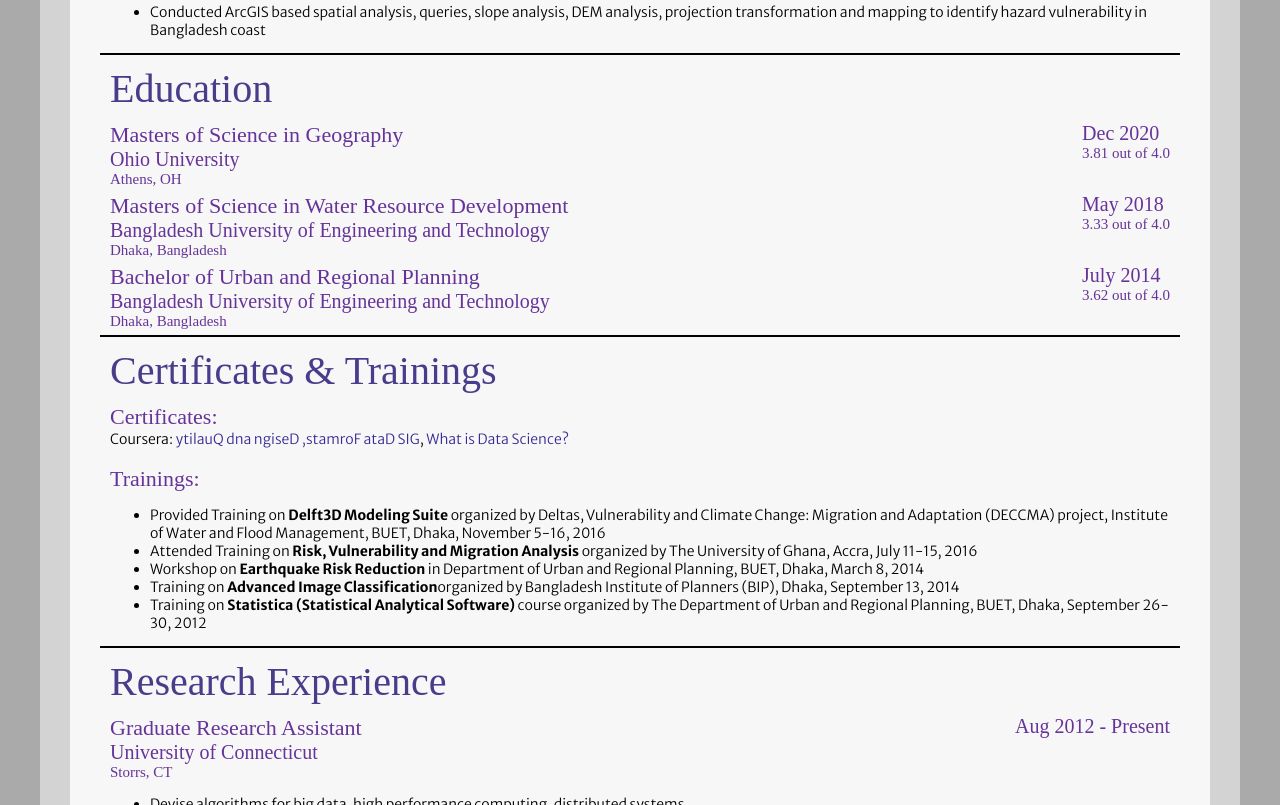
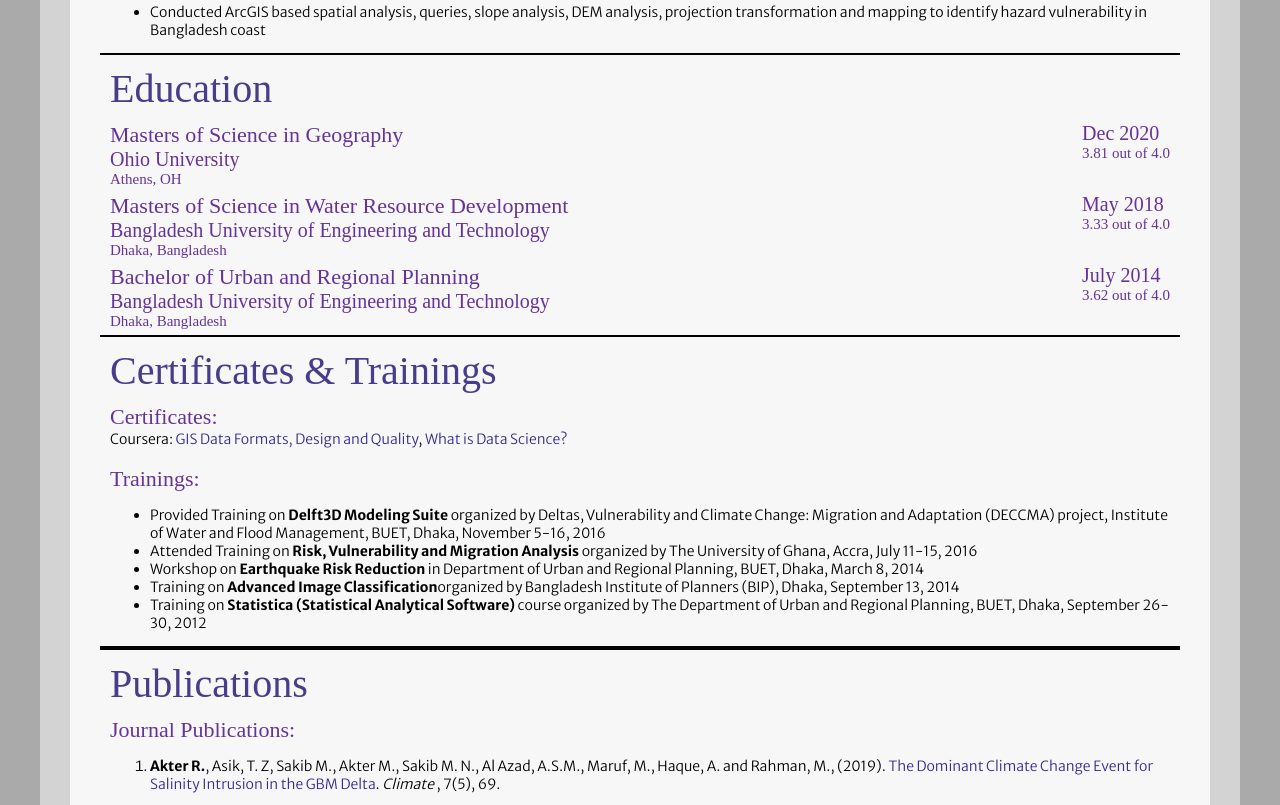
Before and after one commit to rabeyaakter08/rabeyaakter08.github.io, a plain HTML site: page index.html in a window 1280 px wide. Shown: the part 1995-2800 px from the top of the page. Drawn offline with nearby package versions, Linux system fonts and the light colour scheme; a web font is replaced by a local one.

Commit message:
update index.html

```diff
--- a/index.html
+++ b/index.html
@@ -2,7 +2,6 @@
 <html>
    <head>
       <title>Home page of Rabeya</title>
-      <!--<link rel="icon" href="images/abdullah.ico">-->
       <link rel="stylesheet" href="styles/style.css">
       <script src="https://ajax.googleapis.com/ajax/libs/jquery/3.2.1/jquery.min.js"></script>
       <link rel="stylesheet" href="https://ajax.googleapis.com/ajax/libs/jqueryui/1.12.1/themes/smoothness/jquery-ui.css">
@@ -63,7 +62,7 @@
             <a href="#projects">Projects</a>
             <a href="#education">Education</a>
             <a href="#achievement">Certificates & Trainings</a>
-            <a href="#research-experience">Work Samples</a>
+             <!-- <a href="#research-experience">Work Samples</a>-->
             <a href="#publications">Publications</a>
          </div>
          <div class="separator"></div>
@@ -325,13 +324,13 @@
                      </div>
                   </div>
                   <div class="separator"></div>
-                  <!-- Awards -->
+                  <!-- Certificates & Trainings -->
                   <div class="section" id="achievement">
                      <h2>Certificates & Trainings</h2>
 
 						 <h4>Certificates:</h4>
                         <label class:"name-list">Coursera:</label>
-						<a href="./files/R_Akter_GIS_certificates.pdf" target="_blank">ytilauQ dna ngiseD ,stamroF ataD SIG</a>,
+						<a href="./files/R_Akter_GIS_certificates.pdf" target="_blank">GIS Data Formats, Design and Quality</a>,
 						<a href="./files/R_Akter_DataScience_certificates.pdf" target="_blank"> What is Data Science?</a> <br>
 						<br>
 						 <h4>Trainings:</h4>
@@ -362,28 +361,7 @@
                   </div>
                   <div class="separator"></div>
                   <!-- Research Experience -->
-                  <div class="section" id="research-experience">
-                     <h2>Research Experience</h2>
-                     <div class="subsection">
-                        <div class="double-column">
-                           <h4>Graduate Research Assistant</h4>
-                           <h5>University of Connecticut</h5>
-                           <h6>Storrs, CT</h6>
-                        </div>
-                        <div class="double-column right-column">
-                           <h5>Aug 2012 - Present</h5>
-                        </div>
-                        <ul>
-                           <li>
-                              Devise algorithms for big data, high performance computing, distributed systems.
-                           </li>
-                           <li>
-                              Improve algorithm performances via coding effectively, playing with advanced data structures, and
-                              evaluating interface between hardware and software.
-                           </li>
-                        </ul>
-                     </div>
-                  </div>
+
                   <div class="separator"></div>
                   <!-- Publications -->
                   <div class="section" id="publications">
@@ -497,57 +475,7 @@
 						 Workshop, University of Southampton, UK, 12-15 Jan, 2016.
 
 						 </li>
-                       <!-- <li class="list-item">
-                           Xingyu Cai&#42;, <b>Abdullah-Al Mamun</b>&#42;, and Sanguthevar Rajasekaran. Efficient Algorithms for
-                           Finding the Closest <i>l</i>-mers in Biological Data. IEEE/ACM Transactions on Computational Biology and
-                           Bioinformatics (TCBB), 2017 (submitted).
-                        </li>
-                        <li class="list-item">
-                           <b>Abdullah-Al Mamun</b>, Xingyu Cai, Zigeng Wang, Nalini Ravishanker, and Sanguthevar Rajasekaran. Efficient
-                           Sequential and Parallel Algorithms for Estimating Higher Order Spectra. IPDPS, 2018 (submitted).
-                        </li>
-                        <li class="list-item">
-                           Kenneth F. Lyon, Xingyu Cai, Richard J. Young, <b>Abdullah-Al Mamun</b>, Sanguthevar Rajasekaran, and
-                           Martin R. Schiller. Minimotif Miner 4: a Million Peptide Minimotifs and Counting. Nucleic Acids Research,
-                           2017 (accepted).
-                        </li>
-                        <li class="list-item">
-                           Xingyu Cai&#42;, <b>Abdullah-Al Mamun</b>&#42;, and Sanguthevar Rajasekaran. Novel Algorithms for Finding the
-                           Closest <i>l</i>-mers in Biological Data. BIBM, 2017 (accepted).
-                        </li>
-                        <li class="list-item">
-                           <b>Abdullah-Al Mamun</b>, and Sanguthevar Rajasekaran.
-                           <a href="http://ieeexplore.ieee.org/abstract/document/7543874/" target="_blank">An efficient Minimum
-                           Spanning Tree algorithm</a>. IEEE Symposium on Computers and Communication (ISCC), 2016.
-                        </li>
-                        <li class="list-item">
-                           <b>Abdullah-Al Mamun</b>, Soumitra Pal, and Sanguthevar Rajasekaran.
-                           <a href="https://academic.oup.com/bioinformatics/article/32/18/2783/1744340" target="_blank">
-                           KCMBT: a <i>k</i>-mer Counter based on Multiple Burst Trees
-                           </a>. Bioinformatics, 2016.
-                        </li>
-                        <li class="list-item">
-                           <b>Abdullah-Al Mamun</b>, Robert Aseltine, and Sanguthevar Rajasekaran.
-                           <a href="http://journals.plos.org/plosone/article?id=10.1371/journal.pone.0154446" target="_blank">
-                           Efficient Record Linkage Algorithms Using Complete Linkage Clustering
-                           </a>. PLOS ONE, 2016.
-                        </li>
-                        <li class="list-item">
-                           <b>Abdullah-Al Mamun</b>, Robert Aseltine, and Sanguthevar Rajasekaran.
-                           <a href="http://journals.plos.org/plosone/article?id=10.1371/journal.pone.0124449" target="_blank">
-                           RLT-S: A Web System for Record Linkage
-                           </a>.
-                           PLOS ONE, 2015.
-                        </li>
-                        <li class="list-item">
-                           <b>Abdullah-Al Mamun</b>, Tian Mi, Robert Aseltine, Sanguthevar Rajasekaran,
-                           <a href="https://academic.oup.com/jamia/article/21/2/252/2909251" target="_blank">
-                           Efficient sequential and parallel algorithms for record linkage
-                           </a>.
-                           Journal of the American Medical Informatics Association (JAMIA), 2014.
-                        </li>
-                     </ol>
-                     &#42; Co-first authors with equal contributions to this work-->
+
                   </ol>
 				  </div>
                   <div class="separator"></div>
```
